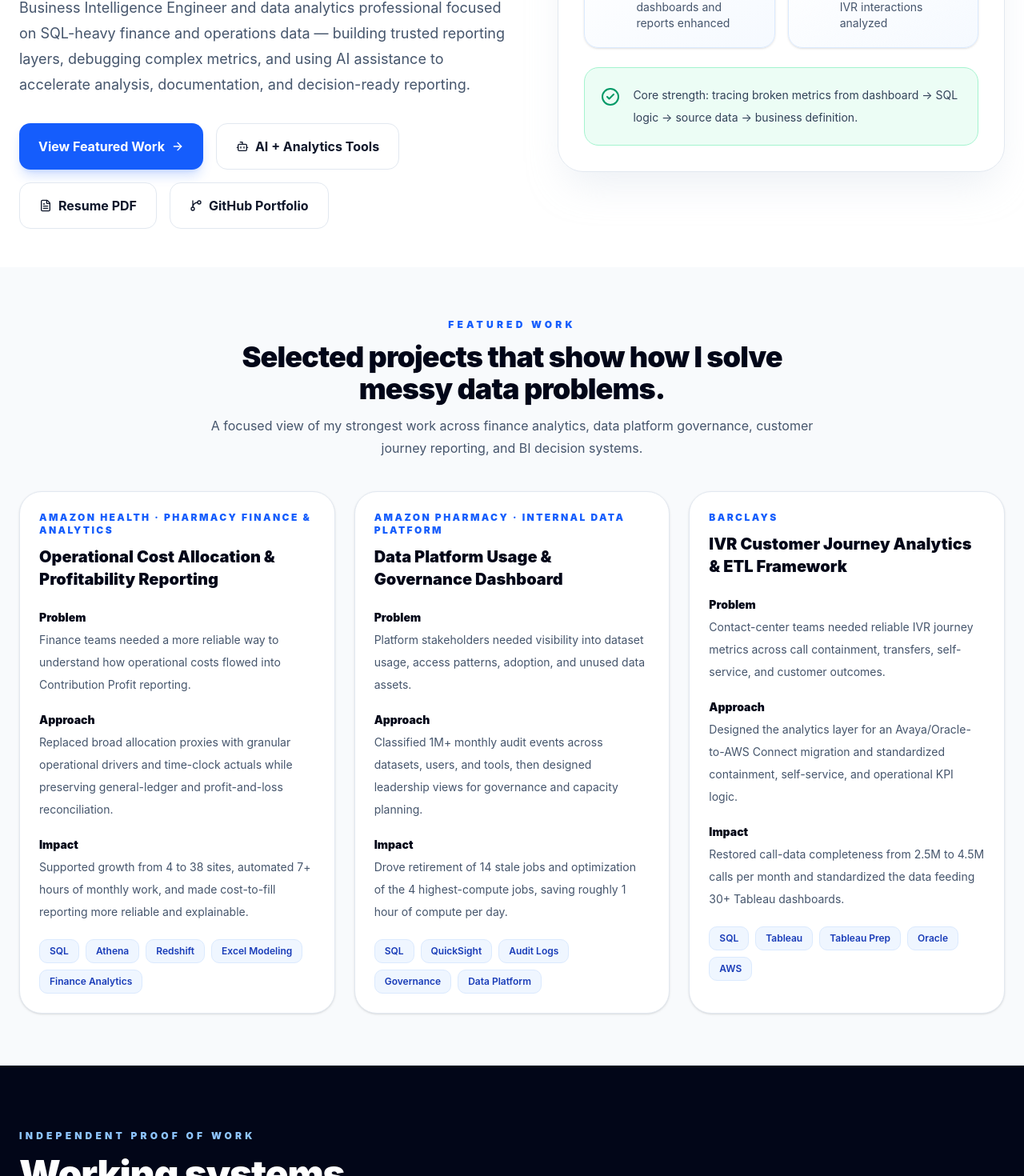
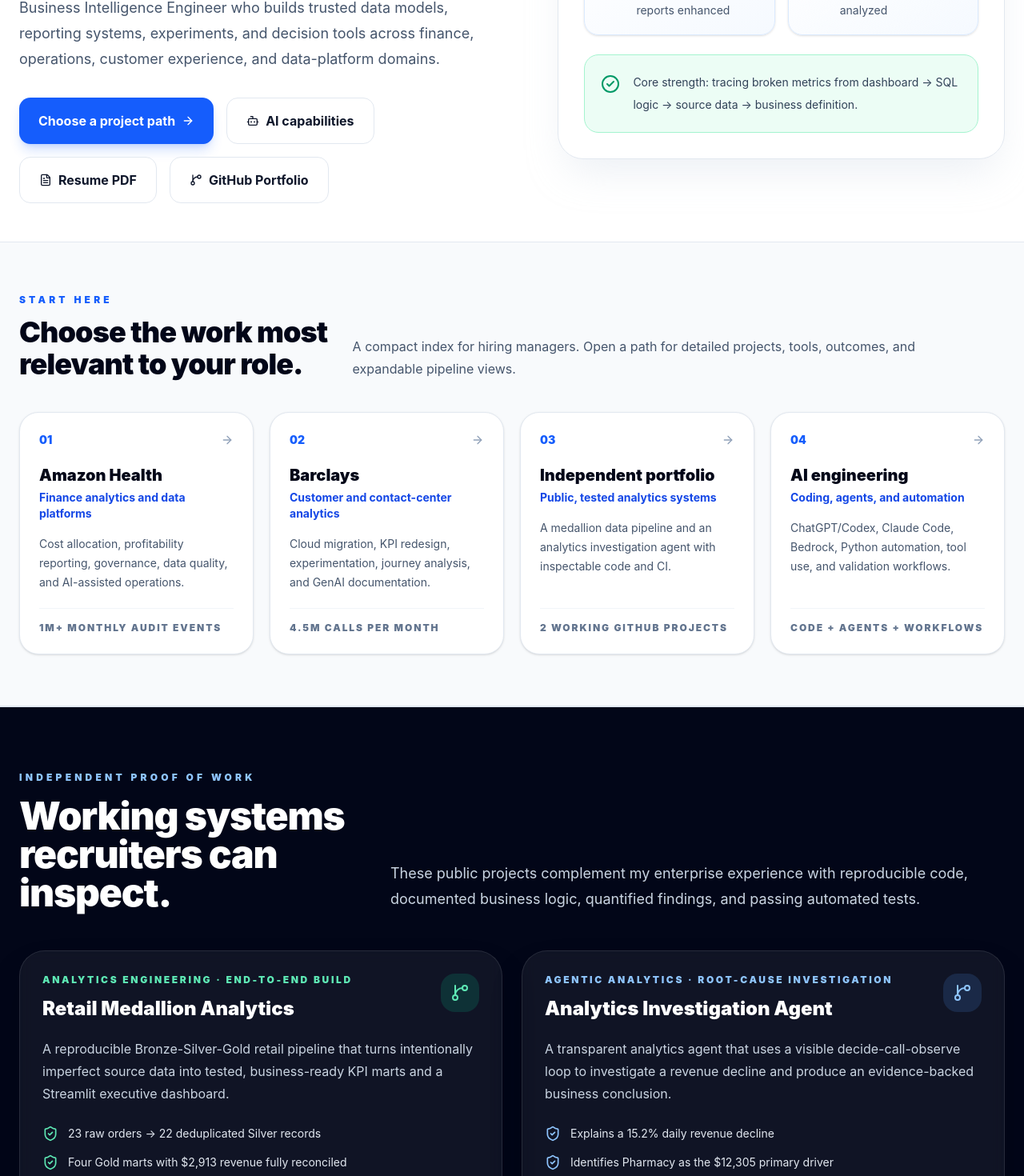
Before and after one commit to Maddy123-sehg/madhvika-portfolio, a Next.js app: page / in a window 1280 px wide. Shown: the part 780-2250 px from the top of the page at 80% size. Built offline with nearby package versions, Linux system fonts and the light colour scheme.

Commit message:
Improve portfolio navigation and AI clarity

```diff
--- a/app/page.tsx
+++ b/app/page.tsx
@@ -18,48 +18,12 @@ import {
 
 const resumePdf = "/Madhvika-Sehgal-Resume-2026.pdf";
 
-const featuredProjects = [
-  {
-    title: "Operational Cost Allocation & Profitability Reporting",
-    company: "Amazon Health · Pharmacy Finance & Analytics",
-    problem:
-      "Finance teams needed a more reliable way to understand how operational costs flowed into Contribution Profit reporting.",
-    approach:
-      "Replaced broad allocation proxies with granular operational drivers and time-clock actuals while preserving general-ledger and profit-and-loss reconciliation.",
-    impact:
-      "Supported growth from 4 to 38 sites, automated 7+ hours of monthly work, and made cost-to-fill reporting more reliable and explainable.",
-    tools: ["SQL", "Athena", "Redshift", "Excel Modeling", "Finance Analytics"],
-  },
-  {
-    title: "Data Platform Usage & Governance Dashboard",
-    company: "Amazon Pharmacy · Internal Data Platform",
-    problem:
-      "Platform stakeholders needed visibility into dataset usage, access patterns, adoption, and unused data assets.",
-    approach:
-      "Classified 1M+ monthly audit events across datasets, users, and tools, then designed leadership views for governance and capacity planning.",
-    impact:
-      "Drove retirement of 14 stale jobs and optimization of the 4 highest-compute jobs, saving roughly 1 hour of compute per day.",
-    tools: ["SQL", "QuickSight", "Audit Logs", "Governance", "Data Platform"],
-  },
-  {
-    title: "IVR Customer Journey Analytics & ETL Framework",
-    company: "Barclays",
-    problem:
-      "Contact-center teams needed reliable IVR journey metrics across call containment, transfers, self-service, and customer outcomes.",
-    approach:
-      "Designed the analytics layer for an Avaya/Oracle-to-AWS Connect migration and standardized containment, self-service, and operational KPI logic.",
-    impact:
-      "Restored call-data completeness from 2.5M to 4.5M calls per month and standardized the data feeding 30+ Tableau dashboards.",
-    tools: ["SQL", "Tableau", "Tableau Prep", "Oracle", "AWS"],
-  },
-];
-
 const independentProjects = [
   {
     title: "Retail Medallion Analytics",
     eyebrow: "Analytics engineering · End-to-end build",
     description:
-      "A reproducible Bronze–Silver–Gold retail pipeline that turns intentionally imperfect source data into tested, business-ready KPI marts and a Streamlit executive dashboard.",
+      "A reproducible Bronze-Silver-Gold retail pipeline that turns intentionally imperfect source data into tested, business-ready KPI marts and a Streamlit executive dashboard.",
     outcomes: [
       "23 raw orders → 22 deduplicated Silver records",
       "Four Gold marts with $2,913 revenue fully reconciled",
@@ -73,7 +37,7 @@ const independentProjects = [
     title: "Analytics Investigation Agent",
     eyebrow: "Agentic analytics · Root-cause investigation",
     description:
-      "A transparent analytics agent that uses a visible decide–call–observe loop to investigate a revenue decline and produce an evidence-backed business conclusion.",
+      "A transparent analytics agent that uses a visible decide-call-observe loop to investigate a revenue decline and produce an evidence-backed business conclusion.",
     outcomes: [
       "Explains a 15.2% daily revenue decline",
       "Identifies Pharmacy as the $12,305 primary driver",
@@ -307,9 +271,9 @@ const toolSections = [
     ],
   },
   {
-    category: "Cloud, BI & Finance Analytics",
+    category: "Cloud, BI & Business Analytics",
     description:
-      "Tools used to query, validate, model, and present finance and operations data.",
+      "Tools used to query, validate, model, and present financial, operational, customer, and platform data.",
     items: [
       {
         tool: "AWS Athena / Redshift",
@@ -320,29 +284,73 @@ const toolSections = [
         use: "Executive dashboards, KPI design, filters, drilldowns, dashboard performance, and stakeholder-ready reporting.",
       },
       {
-        tool: "Excel",
-        use: "Finance allocation modeling, reconciliation frameworks, driver review, and stakeholder-friendly validation.",
+        tool: "Experimentation & Journey Analytics",
+        use: "A/B testing, hypothesis testing, funnel analysis, event sequencing, KPI design, and customer journey reconstruction.",
       },
     ],
   },
+];
+
+const experienceIndex = [
   {
-    category: "AI-Assisted Analytics",
-    description:
-      "AI used as a productivity layer around analytics work, not as a replacement for technical judgment.",
-    items: [
-      {
-        tool: "Claude / Kiro",
-        use: "Used as AI copilots to speed up SQL comprehension, debug long transformation logic, generate validation ideas, summarize business rules, and improve documentation quality.",
-      },
-      {
-        tool: "Amazon Bedrock",
-        use: "Applied in analytics prototypes to generate structured summaries from metadata and reporting inputs, helping translate raw files or metrics into business-readable explanations.",
-      },
-      {
-        tool: "Python / pandas",
-        use: "Data validation, automation prototypes, file handling, metadata extraction, and AI-assisted analytics workflow support.",
-      },
-    ],
+    number: "01",
+    title: "Amazon Health",
+    subtitle: "Finance analytics and data platforms",
+    summary: "Cost allocation, profitability reporting, governance, data quality, and AI-assisted operations.",
+    href: "#amazon",
+    metric: "1M+ monthly audit events",
+  },
+  {
+    number: "02",
+    title: "Barclays",
+    subtitle: "Customer and contact-center analytics",
+    summary: "Cloud migration, KPI redesign, experimentation, journey analysis, and GenAI documentation.",
+    href: "#barclays",
+    metric: "4.5M calls per month",
+  },
+  {
+    number: "03",
+    title: "Independent portfolio",
+    subtitle: "Public, tested analytics systems",
+    summary: "A medallion data pipeline and an analytics investigation agent with inspectable code and CI.",
+    href: "#portfolio",
+    metric: "2 working GitHub projects",
+  },
+  {
+    number: "04",
+    title: "AI engineering",
+    subtitle: "Coding, agents, and automation",
+    summary: "ChatGPT/Codex, Claude Code, Bedrock, Python automation, tool use, and validation workflows.",
+    href: "#ai",
+    metric: "Code + agents + workflows",
+  },
+];
+
+const aiCapabilities = [
+  {
+    title: "AI-assisted software development",
+    tools: "ChatGPT / Codex · Claude Code · Kiro",
+    detail:
+      "Build and improve Python, SQL, and web projects; inspect repositories; debug failures; write tests; document systems; and verify changes through builds and browser checks.",
+  },
+  {
+    title: "Agentic analytics",
+    tools: "Tool calling · Decision loops · Guardrails",
+    detail:
+      "Designed a public analytics investigation agent that chooses analysis tools, observes results, decomposes KPI movement, and produces an evidence-backed conclusion.",
+    href: "https://github.com/Maddy123-sehg/analytics-investigation-agent",
+  },
+  {
+    title: "Enterprise GenAI workflows",
+    tools: "Amazon Bedrock · Claude · AWS Lambda · S3",
+    detail:
+      "Built serverless workflows that turn reporting metadata into lineage, KPI definitions, validation rules, audit documentation, and structured business summaries.",
+  },
+  {
+    title: "AI-supported analytics operations",
+    tools: "SQL investigation · Python · pandas · SOP automation",
+    detail:
+      "Use AI to generate hypotheses, targeted validation queries, documentation drafts, and incident playbooks, then independently verify every result through reconciliation and regression checks.",
   },
 ];
 
@@ -361,8 +369,8 @@ function Header() {
           <a href="#top" className="border-b-2 border-blue-600 pb-2 text-blue-600">
             Home
           </a>
-          <a href="#featured" className="hover:text-blue-600">
-            Experience
+          <a href="#start" className="hover:text-blue-600">
+            Start here
           </a>
           <a href="#portfolio" className="hover:text-blue-600">
             Portfolio
@@ -373,8 +381,8 @@ function Header() {
           <a href="#barclays" className="hover:text-blue-600">
             Barclays
           </a>
-          <a href="#skills" className="hover:text-blue-600">
-            AI + Tools
+          <a href="#ai" className="hover:text-blue-600">
+            AI
           </a>
           <a href="#contact" className="hover:text-blue-600">
             Contact
@@ -409,25 +417,25 @@ function HeroSection() {
         </h1>
 
         <p className="mt-7 max-w-3xl text-lg leading-8 text-slate-600">
-          Business Intelligence Engineer and data analytics professional focused on SQL-heavy finance and operations data —
-          building trusted reporting layers, debugging complex metrics, and using AI
-          assistance to accelerate analysis, documentation, and decision-ready reporting.
+          Business Intelligence Engineer who builds trusted data models, reporting systems,
+          experiments, and decision tools across finance, operations, customer experience,
+          and data-platform domains.
         </p>
 
         <div className="mt-8 flex flex-wrap gap-4">
           <a
-            href="#featured"
+            href="#start"
             className="inline-flex items-center justify-center rounded-xl bg-blue-600 px-6 py-4 text-base font-bold text-white shadow-lg shadow-blue-600/20 hover:bg-blue-700"
           >
-            View Featured Work <ArrowRight className="ml-2 h-4 w-4" />
+            Choose a project path <ArrowRight className="ml-2 h-4 w-4" />
           </a>
 
           <a
-            href="#skills"
+            href="#ai"
             className="inline-flex items-center justify-center rounded-xl border border-slate-200 bg-white px-6 py-4 text-base font-bold text-slate-900 hover:bg-slate-50"
           >
             <Bot className="mr-2 h-4 w-4" />
-            AI + Analytics Tools
+            AI capabilities
           </a>
 
           <a
@@ -455,6 +463,50 @@ function HeroSection() {
       <div>
         <LogoGrid />
         <PortfolioSnapshot />
+      </div>
+    </section>
+  );
+}
+
+function ExperienceIndexSection() {
+  return (
+    <section id="start" className="border-y border-slate-200 bg-slate-50 py-16">
+      <div className="mx-auto max-w-7xl px-6">
+        <div className="grid gap-6 lg:grid-cols-[0.65fr_1.35fr] lg:items-end">
+          <div>
+            <p className="text-xs font-black uppercase tracking-[0.35em] text-blue-600">
+              Start here
+            </p>
+            <h2 className="mt-3 text-3xl font-black tracking-tight text-slate-950 md:text-4xl">
+              Choose the work most relevant to your role.
+            </h2>
+          </div>
+          <p className="max-w-3xl leading-7 text-slate-600">
+            A compact index for hiring managers. Open a path for detailed projects, tools,
+            outcomes, and expandable pipeline views.
+          </p>
+        </div>
+
+        <div className="mt-10 grid gap-5 md:grid-cols-2 xl:grid-cols-4">
+          {experienceIndex.map((item) => (
+            <a
+              key={item.number}
+              href={item.href}
+              className="group flex h-full flex-col rounded-[1.5rem] border border-slate-200 bg-white p-6 shadow-sm transition hover:-translate-y-1 hover:border-blue-200 hover:shadow-xl"
+            >
+              <div className="flex items-center justify-between">
+                <span className="text-sm font-black text-blue-600">{item.number}</span>
+                <ArrowRight className="h-4 w-4 text-slate-400 transition group-hover:translate-x-1 group-hover:text-blue-600" />
+              </div>
+              <h3 className="mt-5 text-xl font-black text-slate-950">{item.title}</h3>
+              <p className="mt-1 text-sm font-bold text-blue-700">{item.subtitle}</p>
+              <p className="mt-4 flex-1 text-sm leading-6 text-slate-600">{item.summary}</p>
+              <p className="mt-5 border-t border-slate-100 pt-4 text-xs font-black uppercase tracking-[0.16em] text-slate-500">
+                {item.metric}
+              </p>
+            </a>
+          ))}
+        </div>
       </div>
     </section>
   );
@@ -532,74 +584,6 @@ function PortfolioSnapshot() {
         </p>
       </div>
     </div>
-  );
-}
-
-function FeaturedWorkSection() {
-  return (
-    <section id="featured" className="bg-slate-50 py-16">
-      <div className="mx-auto max-w-7xl px-6">
-        <div className="mx-auto mb-10 max-w-3xl text-center">
-          <p className="text-xs font-black uppercase tracking-[0.35em] text-blue-600">
-            Featured work
-          </p>
-
-          <h2 className="mt-3 text-3xl font-black tracking-tight text-slate-950 md:text-4xl">
-            Selected projects that show how I solve messy data problems.
-          </h2>
-
-          <p className="mt-3 leading-7 text-slate-600">
-            A focused view of my strongest work across finance analytics, data platform
-            governance, customer journey reporting, and BI decision systems.
-          </p>
-        </div>
-
-        <div className="grid gap-6 lg:grid-cols-3">
-          {featuredProjects.map((project) => (
-            <article
-              key={project.title}
-              className="rounded-[1.75rem] border border-slate-200 bg-white p-6 shadow-sm transition hover:-translate-y-1 hover:shadow-xl"
-            >
-              <p className="text-xs font-black uppercase tracking-[0.2em] text-blue-600">
-                {project.company}
-              </p>
-
-              <h3 className="mt-3 text-xl font-black leading-snug text-slate-950">
-                {project.title}
-              </h3>
-
-              <div className="mt-5 space-y-4 text-sm leading-7 text-slate-600">
-                <div>
-                  <p className="font-black text-slate-950">Problem</p>
-                  <p>{project.problem}</p>
-                </div>
-
-                <div>
-                  <p className="font-black text-slate-950">Approach</p>
-                  <p>{project.approach}</p>
-                </div>
-
-                <div>
-                  <p className="font-black text-slate-950">Impact</p>
-                  <p>{project.impact}</p>
-                </div>
-              </div>
-
-              <div className="mt-5 flex flex-wrap gap-2">
-                {project.tools.map((tool) => (
-                  <span
-                    key={tool}
-                    className="rounded-lg border border-blue-100 bg-blue-50 px-3 py-1.5 text-xs font-semibold text-blue-800"
-                  >
-                    {tool}
-                  </span>
-                ))}
-              </div>
-            </article>
-          ))}
-        </div>
-      </div>
-    </section>
   );
 }
 
@@ -925,16 +909,16 @@ function ToolDepthSection() {
       <div className="mx-auto max-w-7xl px-6">
         <div className="mx-auto mb-12 max-w-3xl text-center">
           <p className="text-xs font-black uppercase tracking-[0.35em] text-blue-600">
-            Tools, concepts & AI acceleration
+            Analytics toolkit
           </p>
 
           <h2 className="mt-3 text-3xl font-black tracking-tight text-slate-950 md:text-4xl">
-            Data analytics and business intelligence with practical AI acceleration.
+            Core business intelligence and analytics capabilities.
           </h2>
 
           <p className="mt-3 leading-7 text-slate-600">
-           I combine SQL-heavy data analytics, BI delivery, finance logic, cloud data
-          platforms, and AI-assisted workflows to turn messy business rules into trusted reporting layers.
+            I use these capabilities to turn complex business rules into reliable data models,
+            decision-ready dashboards, and measurable operational insights across domains.
           </p>
         </div>
 
@@ -957,44 +941,18 @@ function ToolDepthSection() {
 
               <div className="grid gap-5 md:grid-cols-3">
                 {section.items.map((item) => {
-                  const isAiTool =
-                    section.category.includes("AI") ||
-                    item.tool.includes("Claude") ||
-                    item.tool.includes("Kiro") ||
-                    item.tool.includes("Bedrock");
-
                   return (
                     <div
                       key={item.tool}
-                      className={`group relative overflow-hidden rounded-[1.5rem] border p-5 shadow-sm transition-all duration-300 hover:-translate-y-1 hover:shadow-xl ${
-                        isAiTool
-                          ? "border-blue-200 bg-gradient-to-br from-blue-50 via-white to-indigo-50"
-                          : "border-slate-200 bg-white"
-                      }`}
+                      className="group relative overflow-hidden rounded-[1.5rem] border border-slate-200 bg-white p-5 shadow-sm transition-all duration-300 hover:-translate-y-1 hover:shadow-xl"
                     >
-                      <div
-                        className={`absolute right-0 top-0 h-16 w-16 rounded-bl-[2.5rem] opacity-70 ${
-                          isAiTool ? "bg-blue-100" : "bg-slate-100"
-                        }`}
-                      />
+                      <div className="absolute right-0 top-0 h-16 w-16 rounded-bl-[2.5rem] bg-slate-100 opacity-70" />
 
                       <div className="relative">
                         <div className="mb-4 flex items-center justify-between">
-                          <div
-                            className={`flex h-10 w-10 items-center justify-center rounded-2xl text-xs font-black ${
-                              isAiTool
-                                ? "bg-blue-600 text-white"
-                                : "bg-slate-950 text-white"
-                            }`}
-                          >
-                            {isAiTool ? "AI" : "AE"}
+                          <div className="flex h-10 w-10 items-center justify-center rounded-2xl bg-slate-950 text-xs font-black text-white">
+                            BI
                           </div>
-
-                          {isAiTool && (
-                            <span className="rounded-full border border-blue-200 bg-white px-3 py-1 text-xs font-bold text-blue-700">
-                              AI-assisted
-                            </span>
-                          )}
                         </div>
 
                         <h3 className="text-lg font-black text-slate-950">{item.tool}</h3>
@@ -1005,6 +963,51 @@ function ToolDepthSection() {
                 })}
               </div>
             </div>
+          ))}
+        </div>
+      </div>
+    </section>
+  );
+}
+
+function AiCapabilitiesSection() {
+  return (
+    <section id="ai" className="bg-slate-950 py-16 text-white">
+      <div className="mx-auto max-w-7xl px-6">
+        <div className="grid gap-6 lg:grid-cols-[0.8fr_1.2fr] lg:items-end">
+          <div>
+            <p className="text-xs font-black uppercase tracking-[0.35em] text-blue-300">
+              Applied AI
+            </p>
+            <h2 className="mt-3 text-3xl font-black tracking-tight md:text-4xl">
+              AI skills applied to real analytics work.
+            </h2>
+          </div>
+          <p className="max-w-3xl leading-7 text-slate-300">
+            I use AI to accelerate development, investigation, and documentation. The work
+            remains grounded in tested code, reconciled data, clear business rules, and human review.
+          </p>
+        </div>
+
+        <div className="mt-10 grid gap-5 md:grid-cols-2">
+          {aiCapabilities.map((capability) => (
+            <article key={capability.title} className="rounded-[1.5rem] border border-slate-700 bg-slate-900 p-6">
+              <p className="text-xs font-black uppercase tracking-[0.18em] text-blue-300">
+                {capability.tools}
+              </p>
+              <h3 className="mt-3 text-xl font-black">{capability.title}</h3>
+              <p className="mt-3 text-sm leading-7 text-slate-300">{capability.detail}</p>
+              {capability.href && (
+                <a
+                  href={capability.href}
+                  target="_blank"
+                  rel="noreferrer"
+                  className="mt-5 inline-flex items-center gap-2 text-sm font-bold text-blue-300 hover:text-white"
+                >
+                  View public agent <ExternalLink className="h-4 w-4" />
+                </a>
+              )}
+            </article>
           ))}
         </div>
       </div>
@@ -1024,7 +1027,7 @@ function ContactSection() {
               </p>
 
               <h2 className="mt-3 text-3xl font-black md:text-4xl">
-                Business Intelligence Engineer · Data Analyst
+                Business Intelligence Engineer | Data Analyst
               </h2>
 
               <p className="mt-4 max-w-3xl leading-7 text-slate-300">
@@ -1098,7 +1101,7 @@ export default function Home() {
 
       <main id="top">
         <HeroSection />
-        <FeaturedWorkSection />
+        <ExperienceIndexSection />
         <IndependentPortfolioSection />
 
         <CompanyProjectSection
@@ -1137,6 +1140,7 @@ export default function Home() {
         />
 
         <ToolDepthSection />
+        <AiCapabilitiesSection />
         <ContactSection />
       </main>
     </div>
```
